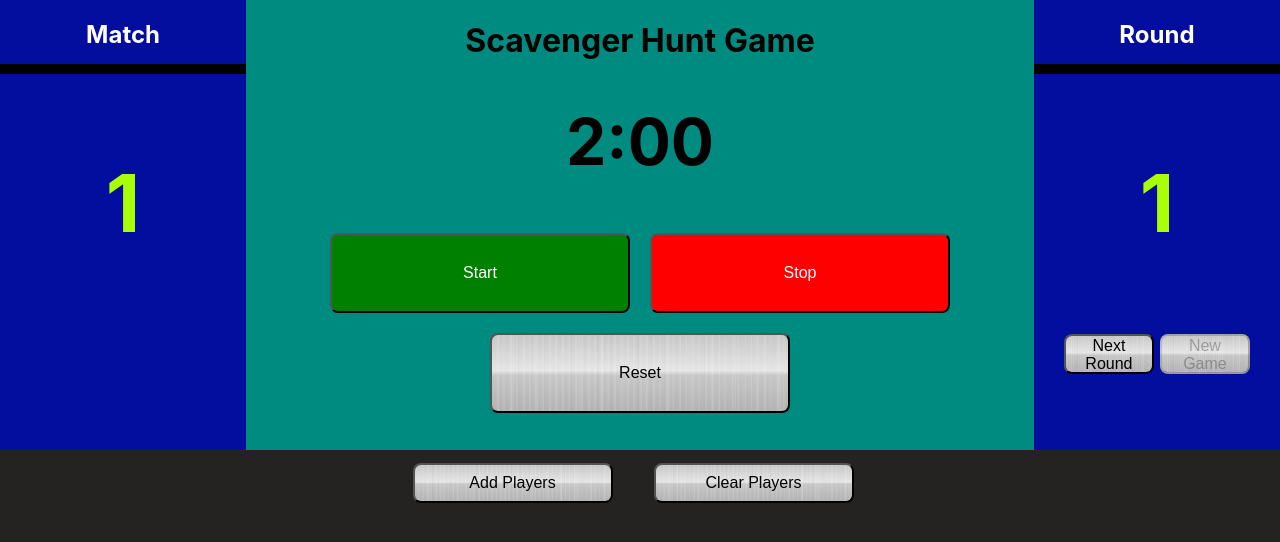
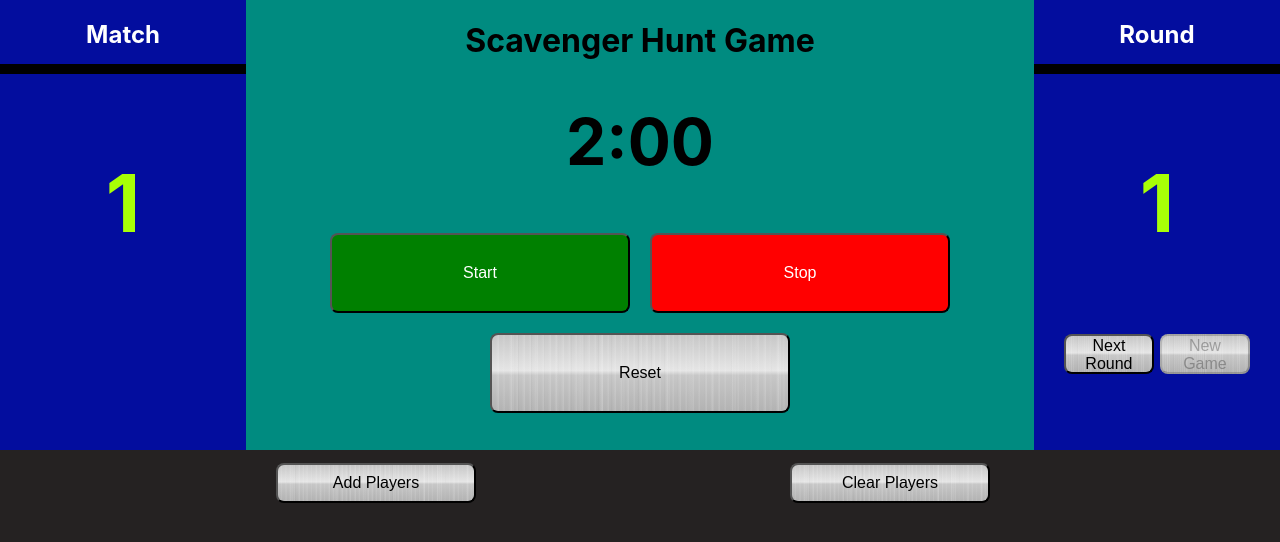
Before and after one commit to thorn086/Scavenger_Hunt, a React (Create React App) app: page / in a window 1280 px wide. Shown: the top 542 px of the page. Built offline with nearby package versions, Linux system fonts and the light colour scheme.

Commit message:
change button layouts

```diff
--- a/package.json
+++ b/package.json
@@ -9,6 +9,7 @@
     "react": "^17.0.1",
     "react-dom": "^17.0.1",
     "react-scripts": "4.0.0",
+    "use-sound": "^1.0.2",
     "vercel": "^20.1.2",
     "version": "^0.1.2",
     "web-vitals": "^0.2.4"
--- a/src/App.css
+++ b/src/App.css
@@ -35,3 +35,8 @@ li{margin-left: 2px;}
   flex-direction: row;
   flex-wrap: wrap;
 }
+#game_buttons{
+  display: flex;
+  flex-direction: row;
+  justify-content: space-evenly;
+}
--- a/src/timer/timer.js
+++ b/src/timer/timer.js
@@ -12,6 +12,7 @@ class Timer extends React.Component{
     }
 
     handleCountDown(){
+
         this.setState({isActive:true});
 
 
@@ -25,7 +26,7 @@ class Timer extends React.Component{
                 }
                 if (seconds === 0) {
                     if (minutes === 0) {
-                        clearInterval(this.myInterval)
+                        clearInterval(this.myInterval);
                     } else {
                         this.setState(({ minutes }) => ({
                             minutes: minutes - 1,
```
Also changed, not shown: 2 other files (tests, documents, lock files or other folders).
